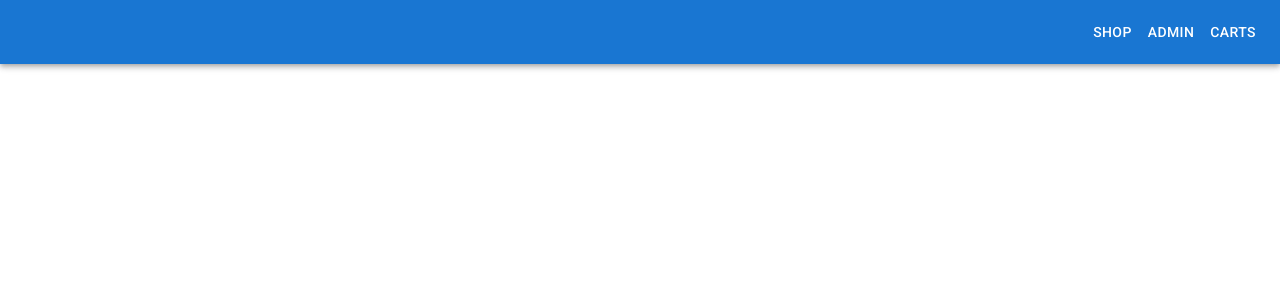
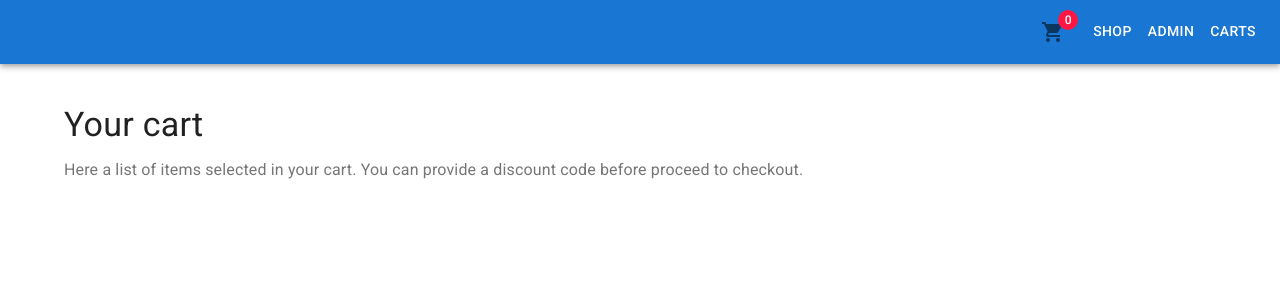
Before and after one commit to baptistelemoine/life-plus, a React (Create React App) app in the folder app/: page /cart in a window 1280 px wide. Shown: the top 300 px of the page. Built offline with nearby package versions, Linux system fonts and the light colour scheme.

Commit message:
feat(app): cart, addtocart, badge, route

```diff
--- a/app/src/App.js
+++ b/app/src/App.js
@@ -1,13 +1,21 @@
-import React from "react";
+import React, { useState } from "react";
 import MainLayout from "./modules/main";
 import AdminPage from "./modules/admin";
 import Products from "./modules/admin/products";
 import Carts from "./modules/admin/carts";
 import Shop from "./modules/shop";
+import Cart from "./modules/cart";
 import { SWRConfig } from "swr";
-import { BrowserRouter as Router, Switch, Route, Link } from "react-router-dom";
+import { BrowserRouter as Router, Switch, Route } from "react-router-dom";
+import CartContext from "./modules/shop/context";
 
 export default function App() {
+  const [cart, setCart] = useState();
+
+  const handleCartUpdate = cart => {
+    setCart(cart);
+  };
+
   return (
     <SWRConfig
       value={{
@@ -15,10 +23,11 @@ export default function App() {
       }}
     >
       <Router>
+        <CartContext.Provider value={cart}>
           <MainLayout>
             <Switch>
               <Route exact path="/">
-              <Shop />
+                <Shop onCartUpdate={handleCartUpdate} />
               </Route>
               <Route exact path="/admin">
                 <AdminPage>
@@ -30,8 +39,14 @@ export default function App() {
                   <Carts />
                 </AdminPage>
               </Route>
+              <Route exact path="/cart">
+                <AdminPage>
+                  <Cart />
+                </AdminPage>
+              </Route>
             </Switch>
           </MainLayout>
+        </CartContext.Provider>
       </Router>
     </SWRConfig>
   );
--- a/app/src/modules/admin/carts/components/CartItem.js
+++ b/app/src/modules/admin/carts/components/CartItem.js
@@ -7,6 +7,7 @@ import TableRow from "@material-ui/core/TableRow";
 import Typography from "@material-ui/core/Typography";
 import Paper from "@material-ui/core/Paper";
 import { makeStyles } from "@material-ui/core/styles";
+import { guid } from "../../../../helpers/utils";
 
 const useStyles = makeStyles({
   root: {
@@ -63,7 +64,7 @@ const CartItem = props => {
         </TableHead>
         <TableBody>
           {cart.products.map(row => (
-            <TableRow key={row.product.name}>
+            <TableRow key={guid()}>
               <TableCell>{row.product.name}</TableCell>
               <TableCell align="right">{row.quantity}</TableCell>
               <TableCell align="right">{row.product.price}</TableCell>
@@ -80,7 +81,10 @@ const CartItem = props => {
             <TableCell align="right">{renderSubTotal(cart)}</TableCell>
           </TableRow>
           <TableRow>
-            <TableCell>Discount code</TableCell>
+            <TableCell>
+              Discount code{" "}
+              {cart.discount_code && `(${cart.discount_code.code})`}
+            </TableCell>
             <TableCell align="right" colSpan={2}>
               {renderDiscountCode(cart)}
             </TableCell>
--- /dev/null
+++ b/app/src/modules/cart/index.js
@@ -0,0 +1,23 @@
+import React, { useContext, Fragment } from "react";
+import CartContext from "../shop/context";
+import CartItem from "../admin/carts/components/CartItem";
+import { CARTS_API } from "../common/constants";
+import TableHeader from "../common/TableHeader";
+import useSWR from "swr";
+
+const Cart = props => {
+  const cart = useContext(CartContext);
+  const { data } = useSWR(cart ? `${CARTS_API}/${cart.id}` : null);
+
+  return (
+    <Fragment>
+      <TableHeader
+        title="Your cart"
+        text="Here a list of items selected in your cart. You can provide a discount code before proceed to checkout."
+      />{" "}
+      {data ? <CartItem cart={data} /> : null}
+    </Fragment>
+  );
+};
+
+export default Cart;
--- /dev/null
+++ b/app/src/modules/main/components/CartBadge.js
@@ -0,0 +1,28 @@
+import React, { useContext } from "react";
+import { withStyles } from "@material-ui/core/styles";
+import ShoppingCartIcon from "@material-ui/icons/ShoppingCart";
+import Box from "@material-ui/core/Box";
+import Badge from "@material-ui/core/Badge";
+import IconButton from "@material-ui/core/IconButton";
+
+const StyleBadge = withStyles(theme => ({
+  badge: {
+    right: -3,
+    padding: "0 4px"
+  }
+}))(Badge);
+
+const CartBadge = props => {
+  const { items } = props;
+  return (
+    <Box display="inline">
+      <IconButton aria-label="cart">
+        <StyleBadge badgeContent={items} color="error">
+          <ShoppingCartIcon />
+        </StyleBadge>
+      </IconButton>
+    </Box>
+  );
+};
+
+export default CartBadge;
--- a/app/src/modules/main/index.js
+++ b/app/src/modules/main/index.js
@@ -1,4 +1,4 @@
-import React, { Fragment } from "react";
+import React, { Fragment, useContext } from "react";
 import CssBaseline from "@material-ui/core/CssBaseline";
 import AppBar from "@material-ui/core/AppBar";
 import Toolbar from "@material-ui/core/Toolbar";
@@ -6,6 +6,8 @@ import Link from "@material-ui/core/Link";
 import Box from "@material-ui/core/Box";
 import { makeStyles } from "@material-ui/core/styles";
 import { Link as RouterLink, useLocation } from "react-router-dom";
+import CartBadge from "./components/CartBadge";
+import CartContext from "../shop/context";
 
 const useStyles = makeStyles(theme => ({
   toolbar: {
@@ -23,6 +25,7 @@ const MainLayout = props => {
   const { children } = props;
   const classes = useStyles();
   const location = useLocation();
+  const cart = useContext(CartContext);
 
   const renderCta = () => {
     return routes
@@ -47,7 +50,18 @@ const MainLayout = props => {
       <CssBaseline />
       <AppBar position="relative">
         <Toolbar className={classes.toolbar}>
-          <nav>{renderCta()}</nav>
+          <nav>
+            <Link
+              component={RouterLink}
+              to="/cart"
+              variant="button"
+              color="inherit"
+              href="#"
+            >
+              <CartBadge items={cart ? cart.products.length : "0"} />
+            </Link>
+            {renderCta()}
+          </nav>
         </Toolbar>
       </AppBar>
       <main>{children}</main>
--- a/app/src/modules/shop/components/ProductCard.js
+++ b/app/src/modules/shop/components/ProductCard.js
@@ -1,12 +1,10 @@
-import React, { Fragment } from "react";
+import React, { Fragment, useContext } from "react";
 import Card from "@material-ui/core/Card";
-import CardActions from "@material-ui/core/CardActions";
 import CardContent from "@material-ui/core/CardContent";
 import Typography from "@material-ui/core/Typography";
-import TextField from "@material-ui/core/TextField";
-import Button from "@material-ui/core/Button";
 import Box from "@material-ui/core/Box";
 import { makeStyles } from "@material-ui/core/styles";
+import AddToCartForm from "../forms/AddToCartForm";
 
 const useStyles = makeStyles(theme => ({
   card: {
@@ -16,14 +14,6 @@ const useStyles = makeStyles(theme => ({
   },
   cardContent: {
     flexGrow: 1
-  },
-  cardActions: {
-    justifyContent: "space-between",
-    alignItems: "baseline",
-    padding: "20px"
-  },
-  quantity: {
-    maxWidth: "70px"
   },
   price: {
     marginTop: "20px",
@@ -64,7 +54,19 @@ const computeNewPrice = (price, discount) => {
 
 const ProductCard = props => {
   const classes = useStyles();
-  const { name, description, price, discount } = props;
+  const {
+    name,
+    description,
+    price,
+    discount,
+    id,
+    onAddToCart,
+    isSaving
+  } = props;
+
+  const handleSubmit = values => {
+    onAddToCart(id, values);
+  };
 
   return (
     <Card className={classes.card}>
@@ -82,23 +84,13 @@ const ProductCard = props => {
           </Typography>
         )}
       </CardContent>
-      <CardActions className={classes.cardActions}>
-        <TextField
-          className={classes.quantity}
-          id="quantity"
-          label="Quantity"
-          defaultValue={1}
-          type="number"
-          InputLabelProps={{
-            classes: {
-              root: classes.inputLabel
-            }
-          }}
-        />
-        <Button size="small" color="primary">
-          add to cart
-        </Button>
-      </CardActions>
+      {!isSaving ? (
+        <AddToCartForm onSubmit={handleSubmit} />
+      ) : (
+        <Box p={3}>
+          <Typography color="primary">Saving to cart...</Typography>
+        </Box>
+      )}
     </Card>
   );
 };
--- /dev/null
+++ b/app/src/modules/shop/context/index.js
@@ -0,0 +1,4 @@
+import { createContext } from "react";
+const CartContext = createContext();
+
+export default CartContext;
--- /dev/null
+++ b/app/src/modules/shop/forms/AddToCartForm.js
@@ -0,0 +1,52 @@
+import React from "react";
+import { TextField } from "formik-material-ui";
+import { Formik, Form, Field, ErrorMessage } from "formik";
+import { makeStyles } from "@material-ui/core/styles";
+import CardActions from "@material-ui/core/CardActions";
+import Button from "@material-ui/core/Button";
+
+const useStyles = makeStyles(theme => ({
+  quantity: {
+    maxWidth: "70px"
+  },
+  cardActions: {
+    justifyContent: "space-between",
+    alignItems: "baseline",
+    padding: "20px"
+  }
+}));
+
+const AddToCartForm = props => {
+  const classes = useStyles();
+  const { onSubmit } = props;
+  return (
+    <Formik
+      initialValues={{ quantity: 1 }}
+      onSubmit={values => {
+        onSubmit(values);
+      }}
+    >
+      {() => {
+        return (
+          <Form>
+            <CardActions className={classes.cardActions}>
+              <Field
+                className={classes.quantity}
+                component={TextField}
+                name="quantity"
+                label="Quantity"
+                type="number"
+                disabled={false}
+              />
+              <Button size="small" color="primary" type="submit">
+                add to cart
+              </Button>
+            </CardActions>
+          </Form>
+        );
+      }}
+    </Formik>
+  );
+};
+
+export default AddToCartForm;
--- a/app/src/modules/shop/index.js
+++ b/app/src/modules/shop/index.js
@@ -1,11 +1,13 @@
-import React from "react";
+import React, { useState, useContext } from "react";
 import ProductCard from "./components/ProductCard";
 import Container from "@material-ui/core/Container";
 import Grid from "@material-ui/core/Grid";
 import { makeStyles } from "@material-ui/core/styles";
 import useSWR from "swr";
-import { PRODUCTS_API } from "../common/constants";
+import { PRODUCTS_API, CARTS_API } from "../common/constants";
 import { guid } from "../../helpers/utils";
+import CartContext from "./context";
+import axios from "axios";
 
 const useStyles = makeStyles(theme => ({
   cardGrid: {
@@ -20,12 +22,41 @@ const useStyles = makeStyles(theme => ({
 
 const Shop = props => {
   const classes = useStyles();
+  const { onCartUpdate } = props;
   const { data } = useSWR(PRODUCTS_API);
+  const cart = useContext(CartContext);
+  const [isSaving, setIsSaving] = useState(false);
+  const [product, setProduct] = useState();
+
+  const handleAddToCart = async (productId, quantity) => {
+    setIsSaving(true);
+    setProduct(productId);
+    const products = {
+      products: [
+        ...(cart ? cart.products : []),
+        { ...quantity, product: productId }
+      ]
+    };
+    if (cart) {
+      await axios
+        .put(`${CARTS_API}/${cart._id}`, products)
+        .then(({ data }) => onCartUpdate(data));
+    } else
+      await axios
+        .post(`${CARTS_API}`, products)
+        .then(({ data }) => onCartUpdate(data));
+
+    // simulate saving cart for UX purpose
+    setTimeout(() => {
+      setIsSaving(false);
+    }, 1000);
+  };
+
   return (
     <Container className={classes.cardGrid} maxWidth="md">
       <Grid container spacing={4}>
         {data &&
-          data.map(({ name, description, price, discount }) => {
+          data.map(({ name, description, price, discount, _id }) => {
             return (
               <Grid item xs={12} sm={6} md={4} key={guid()}>
                 <ProductCard
@@ -33,6 +64,9 @@ const Shop = props => {
                   description={description}
                   price={price}
                   discount={discount}
+                  id={_id}
+                  onAddToCart={handleAddToCart}
+                  isSaving={product === _id && isSaving}
                 />
               </Grid>
             );
```
Lines whose indentation alone changed are shown as unchanged.
